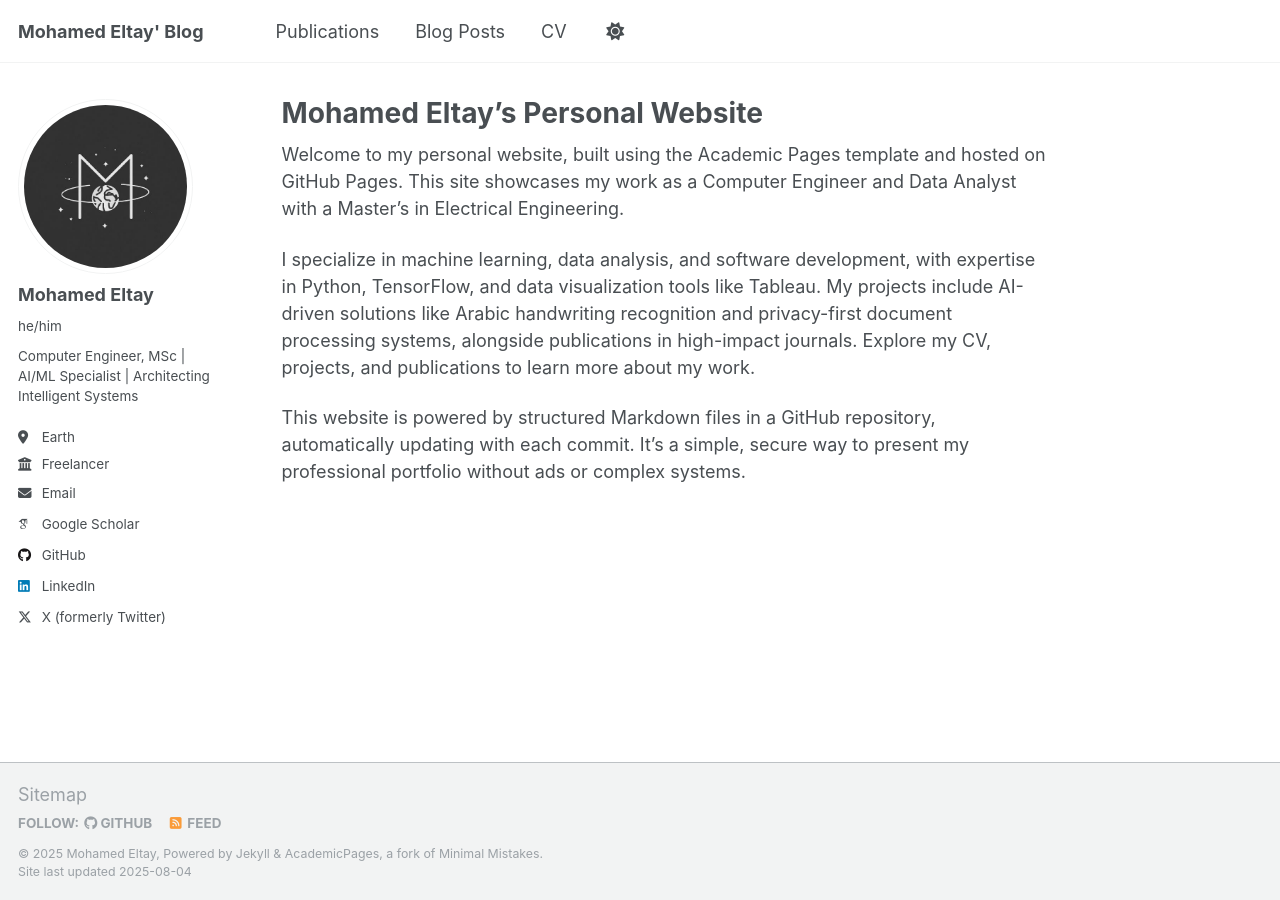
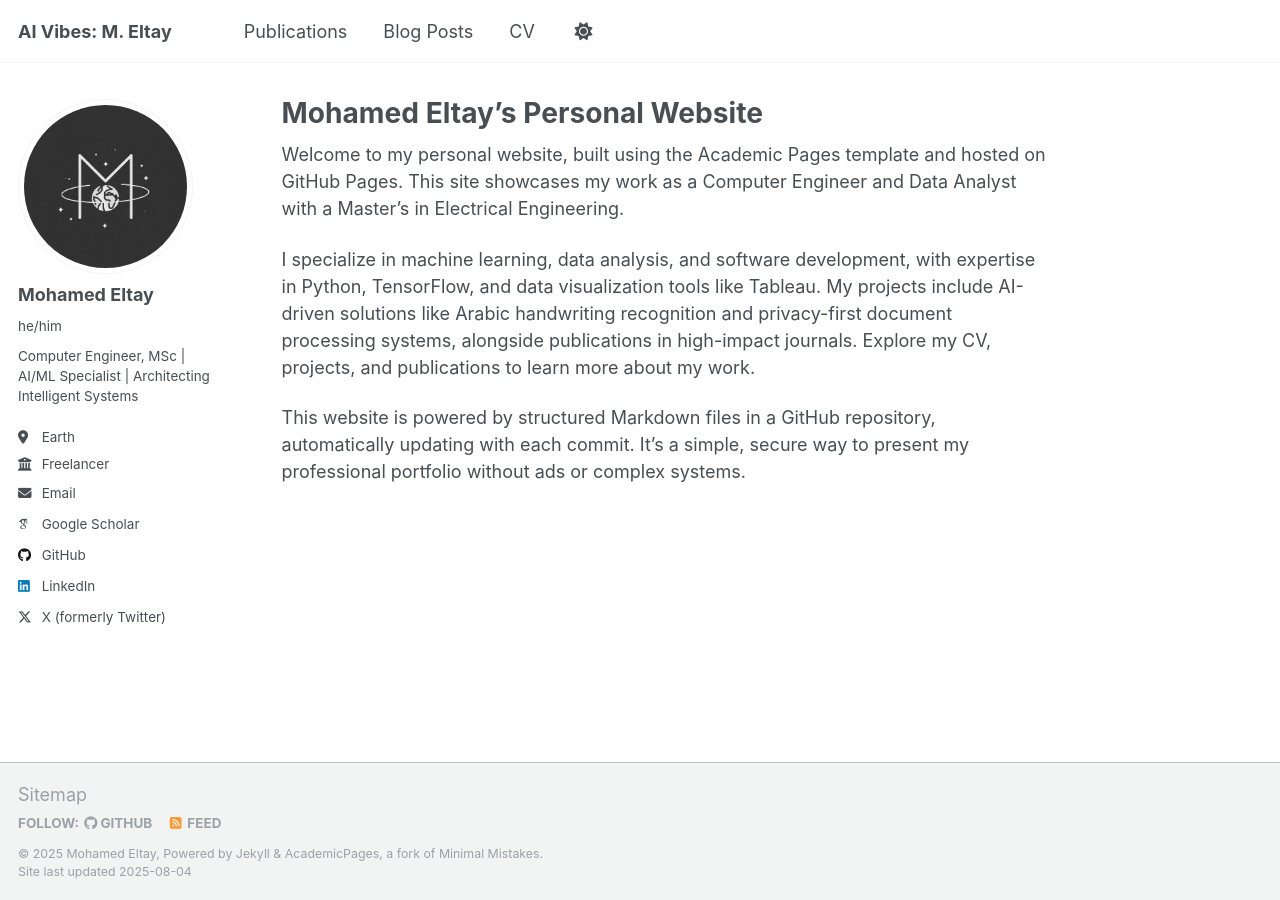
Before and after one commit to eltay89/eltay89.github.io, a Jekyll site: the page built from _pages/about.md, in a window 1280 px wide. Built offline with Jekyll 4.4.1, drawn with Linux system fonts in a browser that asks for light colours; some web fonts are replaced; a script that is not in the unit is left out.

Commit message:
Update _config.yml

```diff
--- a/_config.yml
+++ b/_config.yml
@@ -9,7 +9,7 @@
 # Basic Site Settings
 locale                   : "en-US"
 site_theme               : "default"
-title                    : "Mohamed Eltay' Blog"
+title                    : "AI Vibes: M. Eltay"
 title_separator          : "-"
 name                     : &name "Mohamed Eltay"
 description              : &description "Computer Engineer | AI/ML Specialist"
```
